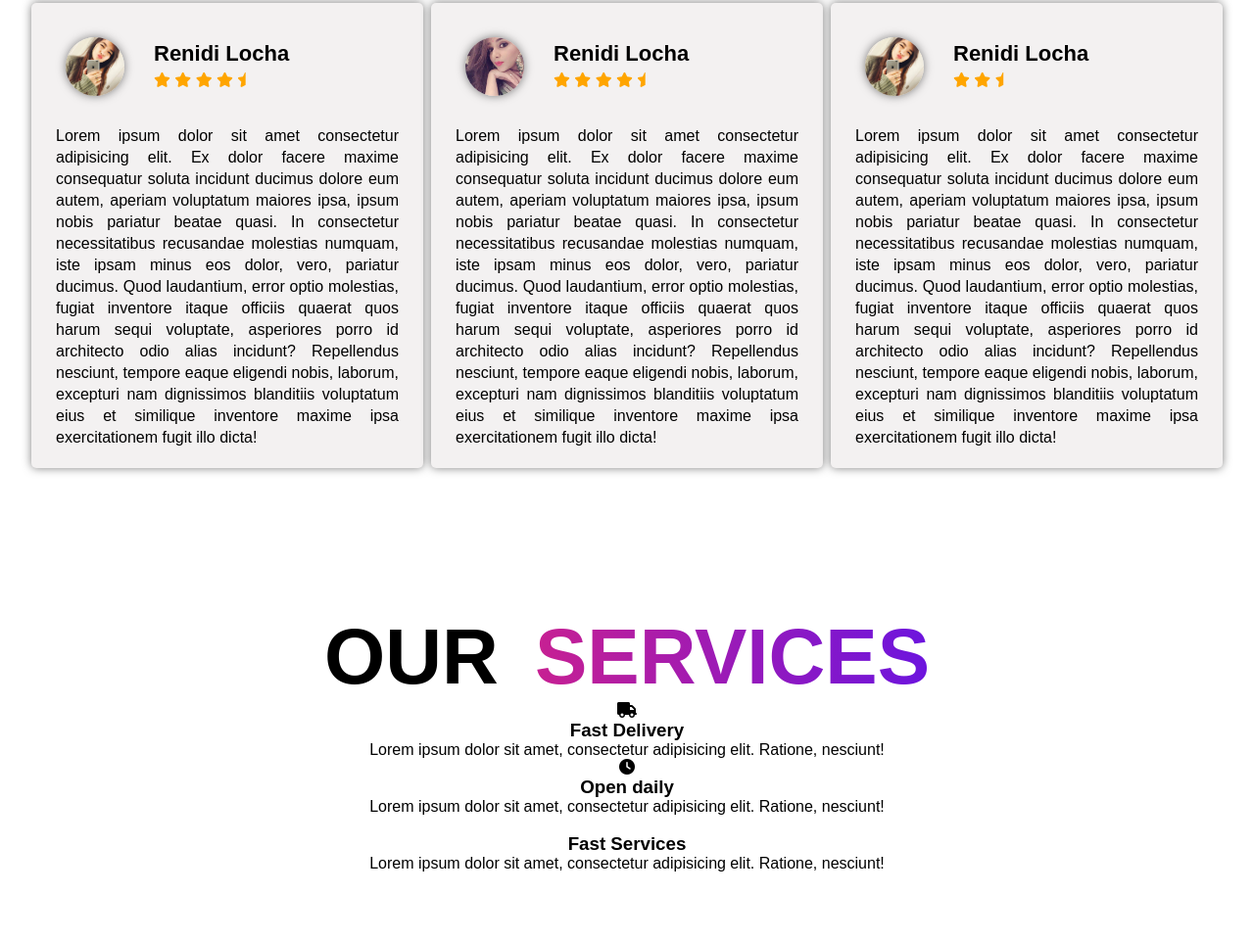
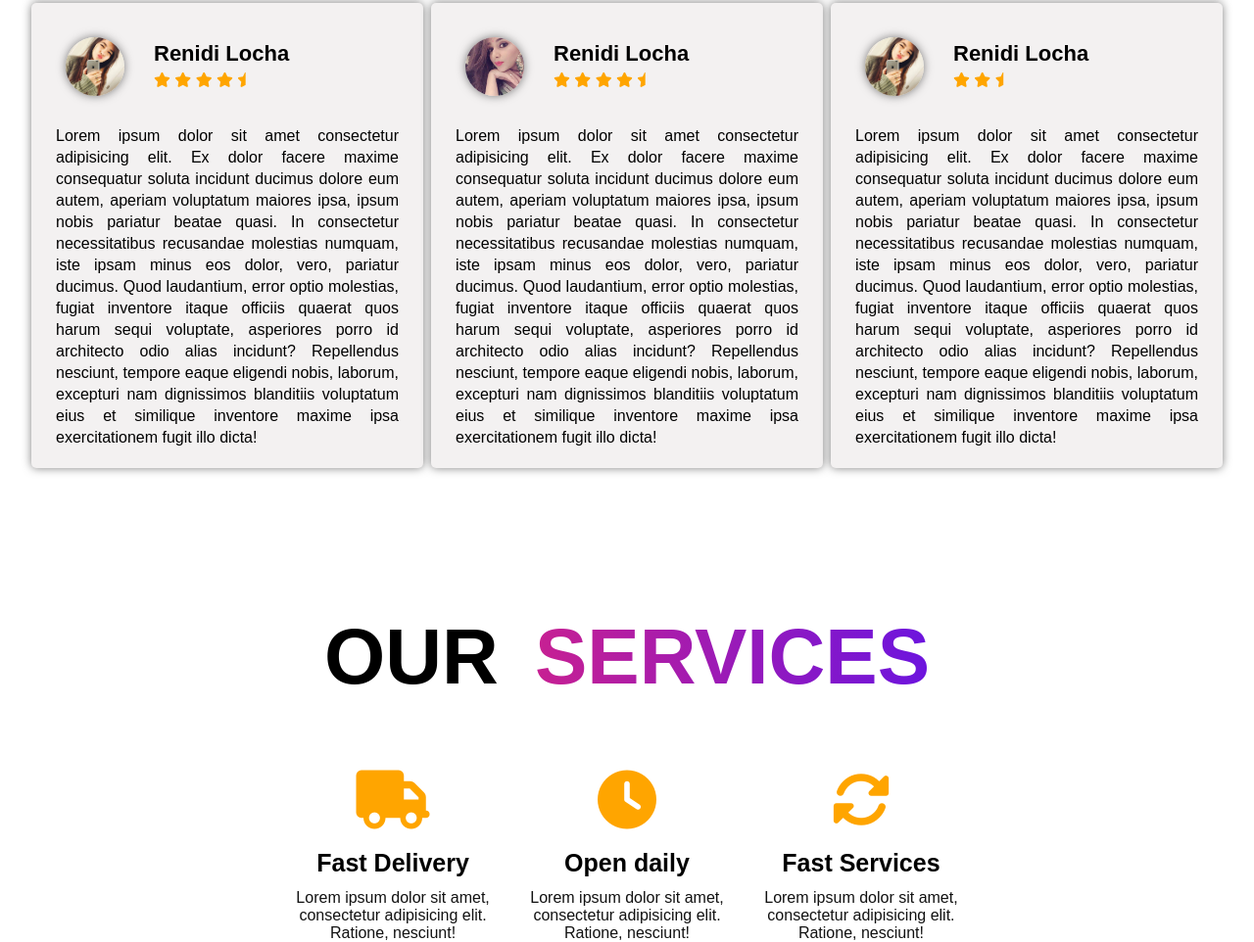
Before and after one commit to Zawminsoe27/Shoes-shopping-website, a plain HTML site: page index.html in a window 1280 px wide. Shown: the part 4110-5072 px from the top of the page at 98% size. Before the commit the page ends 5001 px from the top, so only its background shows below. Drawn offline with Linux system fonts and the light colour scheme; files whose address does not match are found by name.

Commit message:
end services section

```diff
--- a/index.html
+++ b/index.html
@@ -650,7 +650,7 @@
         </div>
 
         <div class="services-box">
-          <i class="fa-solid fa-rotate-180"></i>
+          <i class="fas fa-rotate"></i>
           <h3>Fast Services</h3>
           <p>
             Lorem ipsum dolor sit amet, consectetur adipisicing elit. Ratione,
--- a/style.css
+++ b/style.css
@@ -430,4 +430,29 @@ font-size: 22px;
   background:linear-gradient(to left, #6c14de,#c72092);
   -webkit-background-clip: text;
   -webkit-text-fill-color: transparent;
+
 }
+.services .servies-cards{
+  width: 80%;
+  margin: 0 auto;
+  display: flex;
+  align-items: center;
+  justify-content: space-between;
+  position: relative;
+  top: 50px;
+}
+.services .services-box i{
+  font-size: 60px;
+  color:orange;
+  margin: 20px 0;
+
+}
+.services .services-box h3{
+  margin-bottom: 12px;
+  font-weight: 800;
+  font-size: 25px;
+}
+.services .services-box p{
+  text-align: center;
+  color: #121212;
+}
```
